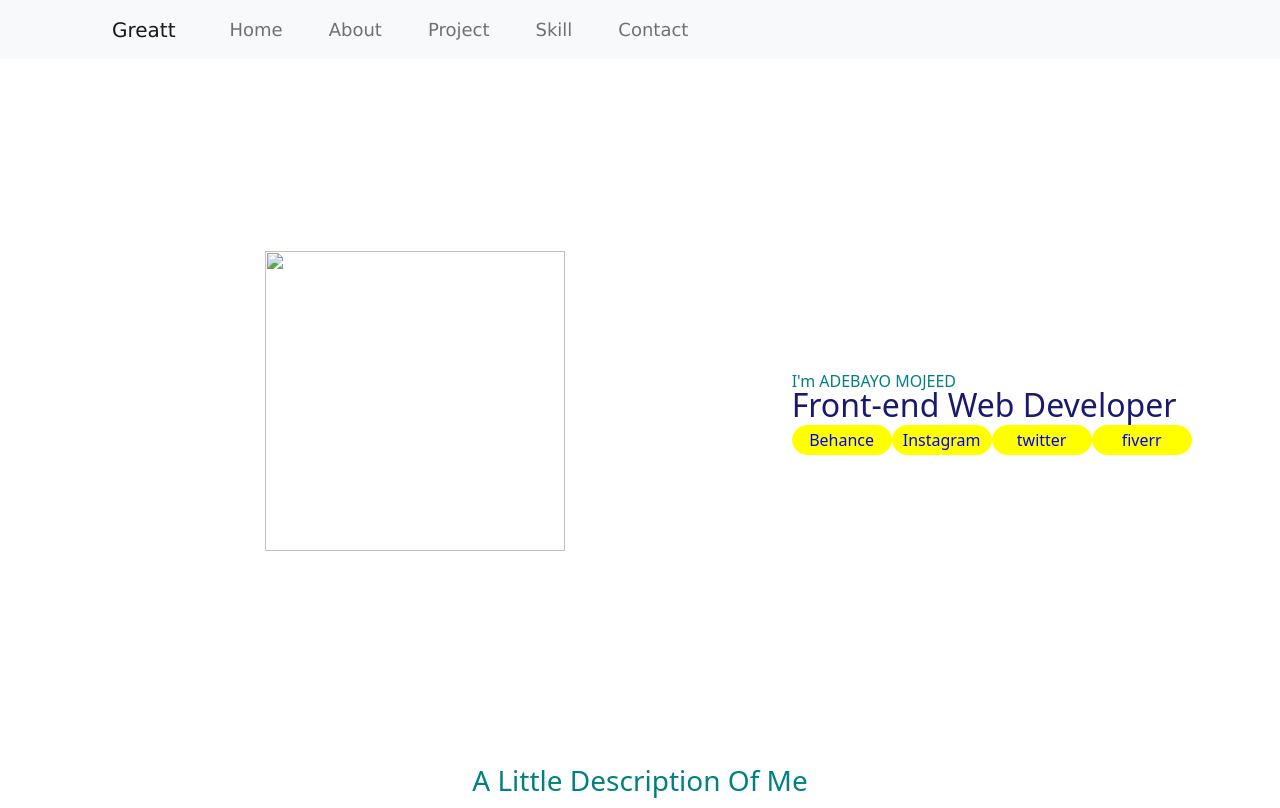
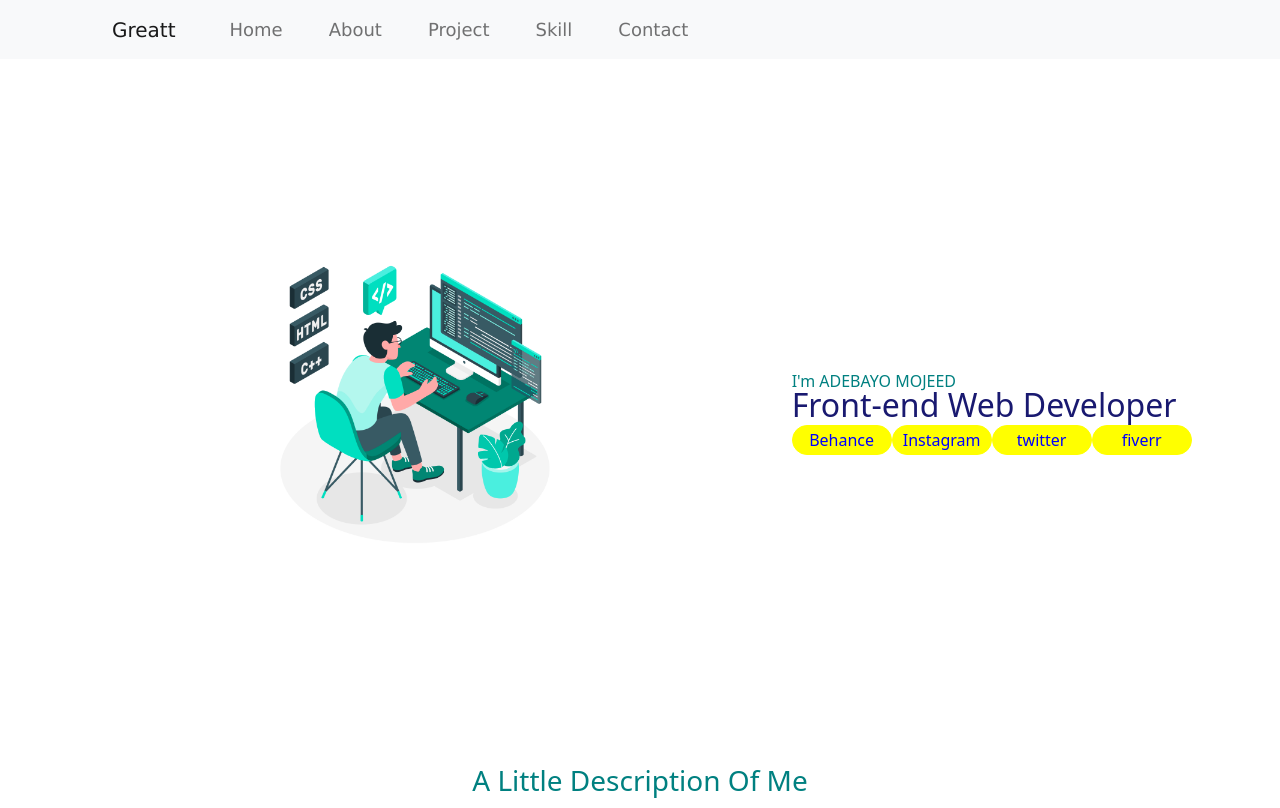
Before and after one commit to greattt33/portfolio, a plain HTML site: page index.html in a window 1280 px wide. Shown: the top 808 px of the page. Drawn offline with nearby package versions, Linux system fonts and the light colour scheme.

Commit message:
Update index.html

```diff
--- a/index.html
+++ b/index.html
@@ -41,7 +41,7 @@
 					</form>
 				</div>
 				<div id="img"></div>
-				<img src="portfolio\porfolio\3426526.jpg"/>
+				<img src="porfolio\porfolio\3426526.jpg"/>
 			</div>
 		</div>
 		<div id="about">
```
